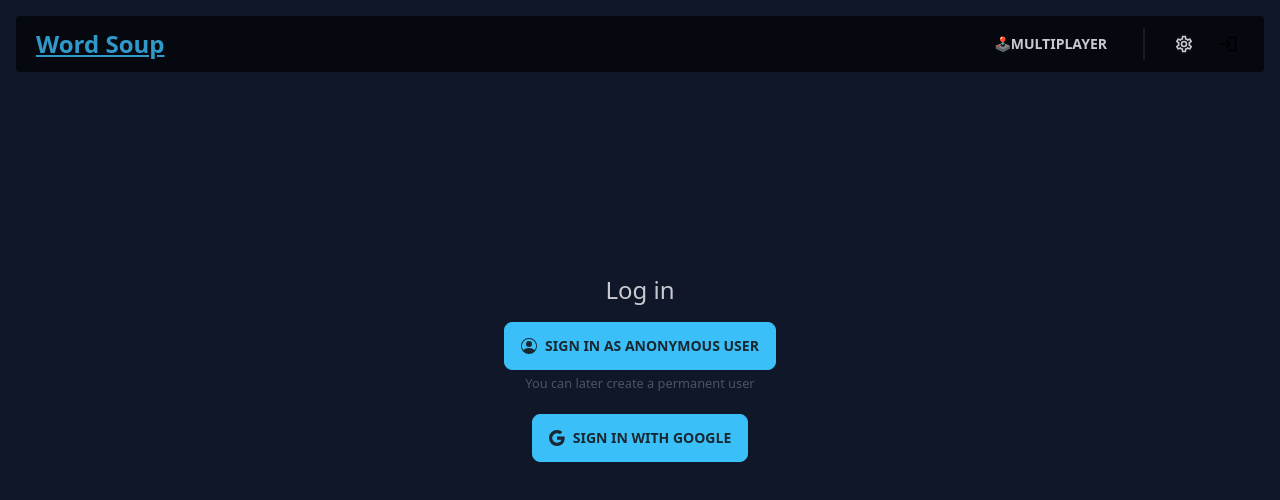
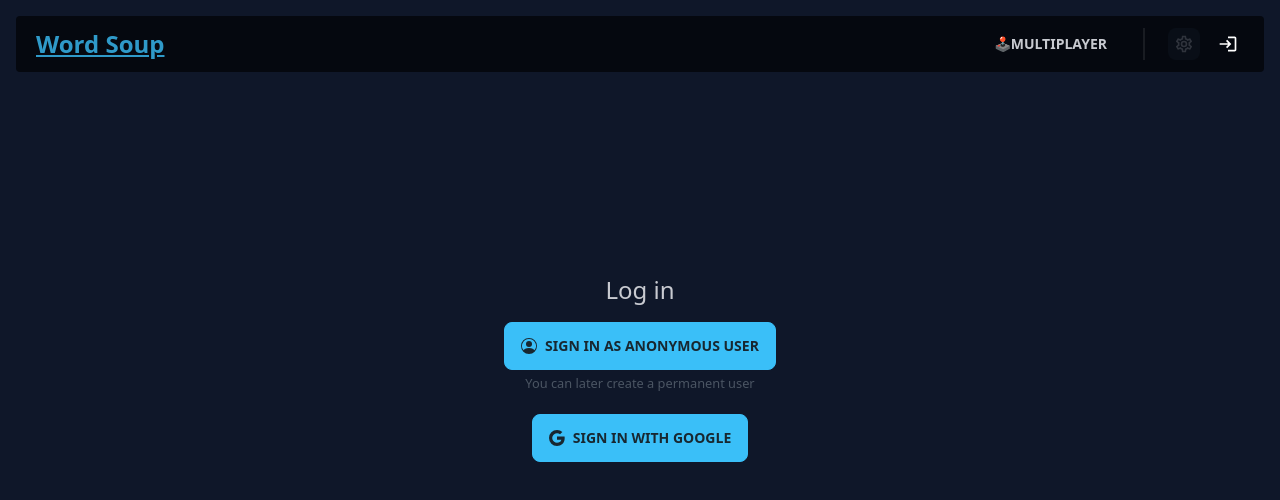
Before and after one commit to LuzAramburo/word-search, a React (Vite) app: page /login in a window 1280 px wide. Shown: the top 500 px of the page. Built offline with nearby package versions, Linux system fonts and the light colour scheme; no server answers.

Commit message:
fix: update button states and titles in Navbar and TournamentCreate components

```diff
--- a/src/components/navbar/Navbar.tsx
+++ b/src/components/navbar/Navbar.tsx
@@ -43,7 +43,8 @@
           <button
             className="btn btn-square btn-ghost btn-sm"
             onClick={openConfigHandler}
-            disabled={location.pathname.includes('tournament')}
+            disabled={location.pathname.includes('tournament') || location.pathname.includes('login')}
+            title="Game Settings"
           >
             <svg
               className="inline-block w-5 h-5"
--- a/src/components/navbar/NavbarAvatar.tsx
+++ b/src/components/navbar/NavbarAvatar.tsx
@@ -40,9 +40,10 @@
   return (
     <Link
       className="btn btn-square btn-ghost btn-sm"
+      title="Log in"
       to="/login"
     >
-      <svg className="inline-block w-5 h-5" xmlns="http://www.w3.org/2000/svg" viewBox="0 0 24 24">
+      <svg className="inline-block w-5 h-5 fill-white" xmlns="http://www.w3.org/2000/svg" viewBox="0 0 24 24">
         <path d="M11 7L9.6 8.4L12.2 11H2V13H12.2L9.6 15.6L11 17L16 12L11 7M20 19H12V21H20C21.1 21 22 20.1 22 19V5C22 3.9 21.1 3 20 3H12V5H20V19Z" />
       </svg>
     </Link>
--- a/src/pages/TournamentCreate.tsx
+++ b/src/pages/TournamentCreate.tsx
@@ -139,7 +139,7 @@
           </select>
         </div>
         <div className="form-control w-full mt-4">
-          <button className="btn btn-secondary">
+          <button className="btn btn-primary">
             {loadingGame && <span className="loading loading-spinner"/>}
             Create
           </button>
```
